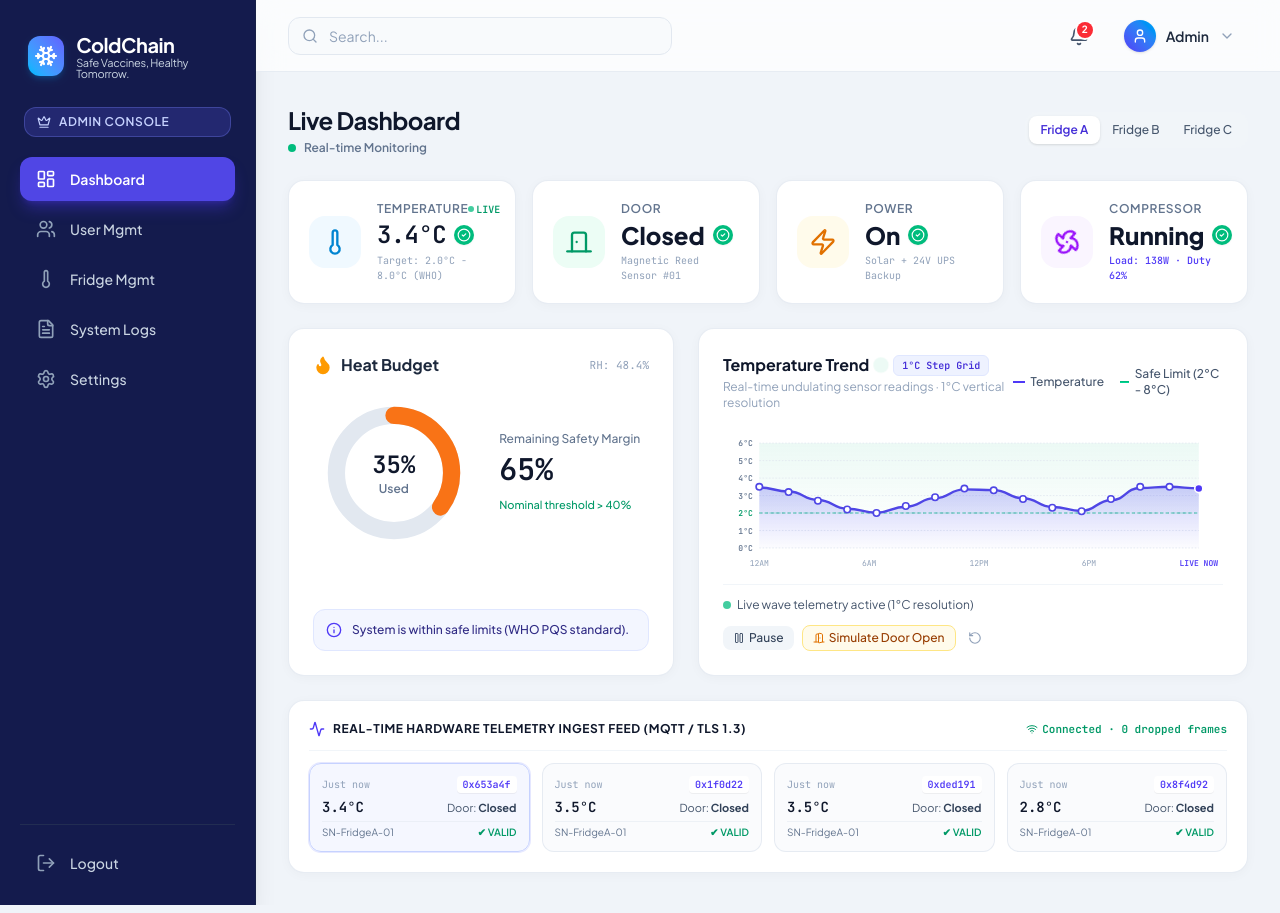
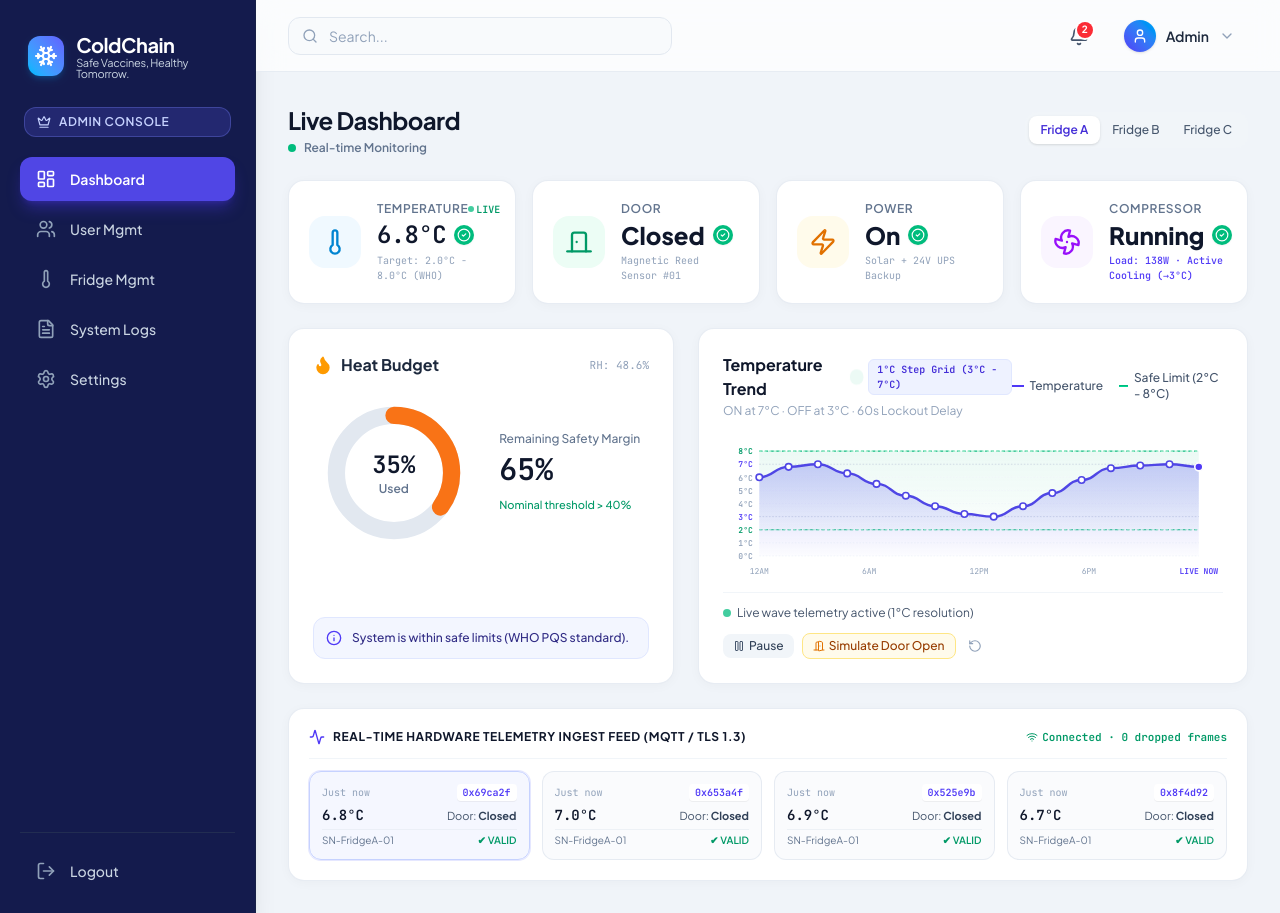
Before and after one commit to sajjadul404/ColdChain, a React (Vite) app: page / in a window 1280 px wide. Built offline with nearby package versions, Linux system fonts and the light colour scheme.

Commit message:
ON at 7°C, OFF at 3°C, with a 60-second minimum off-time

```diff
--- a/src/components/LiveDashboard.jsx
+++ b/src/components/LiveDashboard.jsx
@@ -19,51 +19,60 @@ import {
 export const LiveDashboard = ({ fridges, temperatureTrend: initialTrend }) => {
   const [selectedFridgeId, setSelectedFridgeId] = useState('fridge-a');
   const [isLiveStream, setIsLiveStream] = useState(true);
-  const [streamSpeed, setStreamSpeed] = useState(1800); // 1.8 seconds per tick
+  const [streamSpeed, setStreamSpeed] = useState(1500); // 1.5 seconds per telemetry packet
 
-  // Thermodynamic wave cycle counter to create visible, natural up-and-down undulations
-  const cyclePhaseRef = useRef(1.2);
-
-  // Live dynamic telemetry state
-  const [liveTemp, setLiveTemp] = useState(2.8);
+  // Thermostat rule state:
+  // - 7°C reached: Compressor turns ON (Running) and actively cools down towards 3°C.
+  // - 3°C reached: Compressor turns OFF (Off) as fridge is cold enough.
+  // - 60s delay: After compressor turns OFF, it must wait at least 60 seconds before restarting.
+  const [liveTemp, setLiveTemp] = useState(6.7); // Starts near 7.0°C so user immediately sees 7°C trigger
   const [liveDoor, setLiveDoor] = useState('Closed');
   const [livePower, setLivePower] = useState('On');
-  const [liveCompressor, setLiveCompressor] = useState('Running');
-  const [compressorWattage, setCompressorWattage] = useState(128);
+  const [liveCompressor, setLiveCompressor] = useState('Off');
+  const liveCompressorRef = useRef('Off');
+  liveCompressorRef.current = liveCompressor;
+
+  // 60-second lockout delay countdown after compressor turns OFF
+  const [compressorCooldown, setCompressorCooldown] = useState(0);
+  const compressorCooldownRef = useRef(0);
+  compressorCooldownRef.current = compressorCooldown;
+
+  const [compressorWattage, setCompressorWattage] = useState(0);
   const [humidity, setHumidity] = useState(48.5);
   const [heatBudgetUsed, setHeatBudgetUsed] = useState(35);
-  const [packetCount, setPacketCount] = useState(1540);
   const [lastUpdated, setLastUpdated] = useState('');
 
   // Door simulation countdown
   const [doorOpenCountdown, setDoorOpenCountdown] = useState(0);
+  const doorOpenCountdownRef = useRef(0);
+  doorOpenCountdownRef.current = doorOpenCountdown;
 
-  // Initial rolling trend with clearly visible waves (oscillating visibly between 2.0°C and 3.6°C)
+  // Initial rolling trend showing clear cooling and warming waves between 3°C and 7°C
   const [rollingTrend, setRollingTrend] = useState([
-    { time: '12:00', temp: 2.2 },
-    { time: '12:05', temp: 2.6 },
-    { time: '12:10', temp: 3.1 },
-    { time: '12:15', temp: 3.5 },
-    { time: '12:20', temp: 3.2 },
-    { time: '12:25', temp: 2.7 },
-    { time: '12:30', temp: 2.2 },
-    { time: '12:35', temp: 2.0 },
-    { time: '12:40', temp: 2.4 },
-    { time: '12:45', temp: 2.9 },
-    { time: '12:50', temp: 3.4 },
-    { time: '12:55', temp: 3.3 },
-    { time: '13:00', temp: 2.8 },
-    { time: '13:05', temp: 2.3 },
-    { time: '13:10', temp: 2.1 },
-    { time: '13:15', temp: 2.8 },
+    { time: '12:00', temp: 3.4 },
+    { time: '12:05', temp: 4.2 },
+    { time: '12:10', temp: 5.1 },
+    { time: '12:15', temp: 6.0 },
+    { time: '12:20', temp: 6.8 },
+    { time: '12:25', temp: 7.0 },
+    { time: '12:30', temp: 6.3 },
+    { time: '12:35', temp: 5.5 },
+    { time: '12:40', temp: 4.6 },
+    { time: '12:45', temp: 3.8 },
+    { time: '12:50', temp: 3.2 },
+    { time: '12:55', temp: 3.0 },
+    { time: '13:00', temp: 3.8 },
+    { time: '13:05', temp: 4.8 },
+    { time: '13:10', temp: 5.8 },
+    { time: '13:15', temp: 6.7 },
   ]);
 
   // Recent live incoming MQTT packets
   const [recentPackets, setRecentPackets] = useState([
-    { id: 1, time: 'Just now', sensor: 'SN-FridgeA-01', temp: 2.8, door: 'Closed', hmac: '0x8f4d92', status: 'VALID' },
-    { id: 2, time: '2s ago', sensor: 'SN-FridgeA-01', temp: 2.5, door: 'Closed', hmac: '0x3e1a07', status: 'VALID' },
-    { id: 3, time: '4s ago', sensor: 'SN-FridgeA-01', temp: 2.2, door: 'Closed', hmac: '0x9b2c4e', status: 'VALID' },
-    { id: 4, time: '6s ago', sensor: 'SN-FridgeA-01', temp: 2.4, door: 'Closed', hmac: '0x1c88d2', status: 'VALID' },
+    { id: 1, time: 'Just now', sensor: 'SN-FridgeA-01', temp: 6.7, door: 'Closed', hmac: '0x8f4d92', status: 'VALID' },
+    { id: 2, time: '2s ago', sensor: 'SN-FridgeA-01', temp: 6.5, door: 'Closed', hmac: '0x3e1a07', status: 'VALID' },
+    { id: 3, time: '4s ago', sensor: 'SN-FridgeA-01', temp: 6.2, door: 'Closed', hmac: '0x9b2c4e', status: 'VALID' },
+    { id: 4, time: '6s ago', sensor: 'SN-FridgeA-01', temp: 5.8, door: 'Closed', hmac: '0x1c88d2', status: 'VALID' },
   ]);
 
   const [hoveredPoint, setHoveredPoint] = useState(null);
@@ -83,7 +92,19 @@ export const LiveDashboard = ({ fridges, temperatureTrend: initialTrend }) => {
     updateTime();
   }, []);
 
-  // Main Live Telemetry Stream with visible wave fluctuations (utha nama)
+  // 1-second interval timer for 60-second anti-short-cycle lockout countdown
+  useEffect(() => {
+    const timer = setInterval(() => {
+      setCompressorCooldown((prev) => {
+        const next = prev > 0 ? prev - 1 : 0;
+        compressorCooldownRef.current = next;
+        return next;
+      });
+    }, 1000);
+    return () => clearInterval(timer);
+  }, []);
+
+  // Main Live Telemetry Stream adhering strictly to 7°C ON, 3°C OFF, and 60s delay
   useEffect(() => {
     if (!isLiveStream) return;
 
@@ -97,22 +118,47 @@ export const LiveDashboard = ({ fridges, temperatureTrend: initialTrend }) => {
         timeStr
       );
 
-      // Advance thermodynamic cycle phase for natural visible rising and falling waves
-      cyclePhaseRef.current += 0.4;
-      const wave = Math.sin(cyclePhaseRef.current); // ranges between -1 and 1
+      // Temperature calculation according to thermostat cycle
+      setLiveTemp((prevTemp) => {
+        let nextTemp = prevTemp;
 
-      // Calculate realistic temperature: base around 2.8°C with ±0.75°C swing
-      let nextTemp;
-      if (doorOpenCountdown > 0) {
-        // Door open warm-up towards 4.2°C - 4.5°C
-        nextTemp = Number((3.6 + Math.random() * 0.7).toFixed(1));
+        if (liveCompressorRef.current === 'Running') {
+          // ACTIVE COOLING: drops from 7°C down to 3°C
+          const coolingRate = 0.24 + (Math.random() * 0.08);
+          nextTemp = Number((prevTemp - coolingRate).toFixed(1));
+
+          // 3°C threshold reached: Compressor turns OFF
+          if (nextTemp <= 3.0) {
+            nextTemp = 3.0;
+            setLiveCompressor('Off');
+            liveCompressorRef.current = 'Off';
+            setCompressorWattage(0);
+            setCompressorCooldown(60); // 60s lockout delay starts!
+            compressorCooldownRef.current = 60;
           } else {
-        // Cooling hysteresis cycle: swings visibly between 2.1°C and 3.6°C
-        const raw = 2.8 + wave * 0.75 + (Math.random() - 0.5) * 0.15;
-        nextTemp = Number(Math.max(1.8, Math.min(4.2, raw)).toFixed(1));
+            setCompressorWattage(138);
           }
+        } else {
+          // COMPRESSOR OFF: Ambient warming towards 7°C
+          const isDoorOpen = doorOpenCountdownRef.current > 0;
+          const warmRate = isDoorOpen ? 0.45 : 0.12 + (Math.random() * 0.05);
+          nextTemp = Number((prevTemp + warmRate).toFixed(1));
 
-      setLiveTemp(nextTemp);
+          // 7°C threshold reached:
+          if (nextTemp >= 7.0) {
+            // Check if 60-second delay has expired
+            if (compressorCooldownRef.current <= 0) {
+              // Lockout finished: Compressor turns ON and starts cooling!
+              nextTemp = 7.0;
+              setLiveCompressor('Running');
+              liveCompressorRef.current = 'Running';
+              setCompressorWattage(142);
+            } else {
+              // Still within 60s delay: Compressor MUST NOT turn on!
+              nextTemp = Math.min(7.4, nextTemp);
+            }
+          }
+        }
 
         // Push new point into rolling trend graph
         setRollingTrend((oldTrend) => {
@@ -131,18 +177,14 @@ export const LiveDashboard = ({ fridges, temperatureTrend: initialTrend }) => {
             time: 'Just now',
             sensor: `SN-${activeFridge.name.replace(/\s+/g, '')}-01`,
             temp: nextTemp,
-          door: doorOpenCountdown > 0 ? 'Open' : 'Closed',
+            door: doorOpenCountdownRef.current > 0 ? 'Open' : 'Closed',
             hmac: `0x${randomHex}`,
             status: 'VALID',
           };
           return [newPacket, ...oldPackets.slice(0, 3)];
         });
 
-      // Modulate compressor wattage dynamically based on cooling load
-      setCompressorWattage(() => {
-        if (nextTemp > 3.0) return 138; // high cooling demand
-        if (nextTemp < 2.3) return 114; // low cooling demand
-        return 126;
+        return nextTemp;
       });
 
       setHumidity((prev) => {
@@ -150,36 +192,37 @@ export const LiveDashboard = ({ fridges, temperatureTrend: initialTrend }) => {
         return Number((prev + delta).toFixed(1));
       });
 
-      setPacketCount((c) => c + 1);
-
-      if (doorOpenCountdown > 0) {
+      if (doorOpenCountdownRef.current > 0) {
         setDoorOpenCountdown((c) => {
-          if (c <= 1) {
-            setLiveDoor('Closed');
-            return 0;
-          }
-          return c - 1;
+          const next = c <= 1 ? 0 : c - 1;
+          doorOpenCountdownRef.current = next;
+          if (next === 0) setLiveDoor('Closed');
+          return next;
         });
       }
     }, streamSpeed);
 
     return () => clearInterval(interval);
-  }, [isLiveStream, streamSpeed, doorOpenCountdown, activeFridge.name]);
+  }, [isLiveStream, streamSpeed, activeFridge.name]);
 
   const triggerDoorSimulation = () => {
     setLiveDoor('Open');
     setDoorOpenCountdown(7);
+    doorOpenCountdownRef.current = 7;
   };
 
   const resetBaseline = () => {
-    setLiveTemp(2.8);
+    setLiveTemp(6.8);
     setLiveDoor('Closed');
     setLivePower('On');
-    setLiveCompressor('Running');
-    setCompressorWattage(126);
+    setLiveCompressor('Off');
+    liveCompressorRef.current = 'Off';
+    setCompressorWattage(0);
+    setCompressorCooldown(0);
+    compressorCooldownRef.current = 0;
     setDoorOpenCountdown(0);
+    doorOpenCountdownRef.current = 0;
     setHeatBudgetUsed(35);
-    cyclePhaseRef.current = 1.2;
   };
 
   const remainingMargin = 100 - heatBudgetUsed;
@@ -191,10 +234,10 @@ export const LiveDashboard = ({ fridges, temperatureTrend: initialTrend }) => {
   const graphWidth = svgWidth - padding.left - padding.right;
   const graphHeight = svgHeight - padding.top - padding.bottom;
 
-  // Temperature scale: 0°C to 6°C with 1°C steps (1 ghor kore) as requested!
+  // Temperature scale: 0°C to 8°C with 1°C steps (1 ghor kore)
   const minTemp = 0;
-  const maxTemp = 6;
-  const gridSteps = [6, 5, 4, 3, 2, 1, 0]; // 1°C increments!
+  const maxTemp = 8;
+  const gridSteps = [8, 7, 6, 5, 4, 3, 2, 1, 0]; // 1°C increments!
 
   const getY = (val) => {
     const clamped = Math.max(minTemp, Math.min(maxTemp, val));
@@ -220,9 +263,9 @@ export const LiveDashboard = ({ fridges, temperatureTrend: initialTrend }) => {
 
   const areaD = `${pathD} L ${points[points.length - 1].x} ${getY(0)} L ${points[0].x} ${getY(0)} Z`;
 
-  // Safe margin band: 2°C to 6°C visible envelope
+  // Safe margin band: 2°C to 8°C WHO safe envelope
   const marginLowerY = getY(2); // 2°C threshold line
-  const marginUpperY = getY(6); // 6°C upper visible bound
+  const marginUpperY = getY(8); // 8°C upper visible bound
 
   const latestPoint = points[points.length - 1];
 
@@ -347,21 +390,29 @@ export const LiveDashboard = ({ fridges, temperatureTrend: initialTrend }) => {
 
         {/* Card 4: Compressor */}
         <div className="bg-white rounded-2xl p-5 border border-slate-200/80 shadow-[0_2px_12px_rgba(0,0,0,0.03)] flex items-center gap-4 hover:border-purple-300 transition-all">
-          <div className="w-13 h-13 rounded-2xl bg-purple-50 flex items-center justify-center text-purple-600 shrink-0">
-            <Fan className={`w-7 h-7 ${isLiveStream ? 'animate-spin [animation-duration:3s]' : ''}`} />
+          <div className={`w-13 h-13 rounded-2xl flex items-center justify-center shrink-0 ${
+            liveCompressor === 'Running' ? 'bg-purple-50 text-purple-600' : 'bg-slate-100 text-slate-400'
+          }`}>
+            <Fan className={`w-7 h-7 ${isLiveStream && liveCompressor === 'Running' ? 'animate-spin [animation-duration:2.5s]' : ''}`} />
           </div>
           <div className="flex-1 min-w-0">
             <span className="text-xs font-semibold text-slate-500 uppercase tracking-wider block">Compressor</span>
             <div className="flex items-center gap-2 mt-0.5">
-              <span className="text-2xl font-extrabold text-slate-900">
+              <span className={`text-2xl font-extrabold ${liveCompressor === 'Running' ? 'text-slate-900' : 'text-slate-600'}`}>
                 {liveCompressor}
               </span>
-              <div className="w-5 h-5 rounded-full bg-emerald-500 text-white flex items-center justify-center shrink-0 shadow-xs">
+              <div className={`w-5 h-5 rounded-full text-white flex items-center justify-center shrink-0 shadow-xs ${
+                liveCompressor === 'Running' ? 'bg-emerald-500' : 'bg-slate-400'
+              }`}>
                 <CheckCircle2 className="w-3.5 h-3.5" />
               </div>
             </div>
             <span className="text-[10px] text-indigo-600 block font-mono mt-0.5 font-medium">
-              Load: {compressorWattage}W · Duty 62%
+              {liveCompressor === 'Running'
+                ? `Load: ${compressorWattage}W · Active Cooling (→3°C)`
+                : compressorCooldown > 0
+                  ? `60s Lockout: ${compressorCooldown}s left`
+                  : `Standby · On at 7.0°C`}
             </span>
           </div>
         </div>
@@ -438,11 +489,11 @@ export const LiveDashboard = ({ fridges, temperatureTrend: initialTrend }) => {
                 <h3 className="text-base font-bold text-slate-900">Temperature Trend</h3>
                 <span className="w-2 h-2 rounded-full bg-emerald-500 animate-ping"></span>
                 <span className="px-2 py-0.5 bg-indigo-50 text-indigo-700 text-[10px] font-bold rounded-md font-mono border border-indigo-100">
-                  1°C Step Grid
+                  1°C Step Grid (3°C - 7°C)
                 </span>
               </div>
               <p className="text-xs text-slate-400 mt-0.5">
-                Real-time undulating sensor readings · 1°C vertical resolution
+                ON at 7°C · OFF at 3°C · 60s Lockout Delay
               </p>
             </div>
 
@@ -475,7 +526,7 @@ export const LiveDashboard = ({ fridges, temperatureTrend: initialTrend }) => {
                 </linearGradient>
               </defs>
 
-              {/* WHO Safe Temperature Region (from 2°C upwards) */}
+              {/* WHO Safe Temperature Region (from 2°C to 8°C) */}
               <rect
                 x={padding.left}
                 y={marginUpperY}
@@ -484,7 +535,7 @@ export const LiveDashboard = ({ fridges, temperatureTrend: initialTrend }) => {
                 fill="url(#marginBandLive)"
               />
 
-              {/* WHO 2°C Minimum Threshold Line */}
+              {/* WHO 2°C Minimum and 8°C Maximum Threshold Lines */}
               <line
                 x1={padding.left}
                 y1={marginLowerY}
@@ -494,11 +545,21 @@ export const LiveDashboard = ({ fridges, temperatureTrend: initialTrend }) => {
                 strokeWidth="1.5"
                 strokeDasharray="4 3"
               />
+              <line
+                x1={padding.left}
+                y1={marginUpperY}
+                x2={svgWidth - padding.right}
+                y2={marginUpperY}
+                stroke="#10b981"
+                strokeWidth="1.5"
+                strokeDasharray="4 3"
+              />
 
-              {/* 1°C Grid Lines (1 ghor kore): 6°C, 5°C, 4°C, 3°C, 2°C, 1°C, 0°C */}
+              {/* 1°C Grid Lines (1 ghor kore): 8°C, 7°C, 6°C, 5°C, 4°C, 3°C, 2°C, 1°C, 0°C */}
               {gridSteps.map((val) => {
                 const y = getY(val);
-                const isTwoDegreeThreshold = val === 2;
+                const isBoundary = val === 2 || val === 8;
+                const isTrigger = val === 7 || val === 3;
                 return (
                   <g key={val}>
                     <line
@@ -506,16 +567,20 @@ export const LiveDashboard = ({ fridges, temperatureTrend: initialTrend }) => {
                       y1={y}
                       x2={svgWidth - padding.right}
                       y2={y}
-                      stroke={isTwoDegreeThreshold ? '#a7f3d0' : '#e2e8f0'}
-                      strokeWidth={isTwoDegreeThreshold ? '1.5' : '1'}
-                      strokeDasharray={isTwoDegreeThreshold ? '3 3' : '2 2'}
+                      stroke={isBoundary ? '#a7f3d0' : isTrigger ? '#cbd5e1' : '#f1f5f9'}
+                      strokeWidth={isBoundary ? '1.5' : '1'}
+                      strokeDasharray={isBoundary ? '3 3' : '2 2'}
                     />
                     <text
                       x={padding.left - 8}
                       y={y + 4}
                       textAnchor="end"
                       className={`text-[10px] font-mono font-semibold ${
-                        isTwoDegreeThreshold ? 'fill-emerald-600 font-bold' : 'fill-slate-500'
+                        isBoundary
+                          ? 'fill-emerald-600 font-bold'
+                          : isTrigger
+                            ? 'fill-indigo-600 font-bold'
+                            : 'fill-slate-400'
                       }`}
                     >
                       {val}°C
```
Lines whose indentation alone changed are shown as unchanged.
